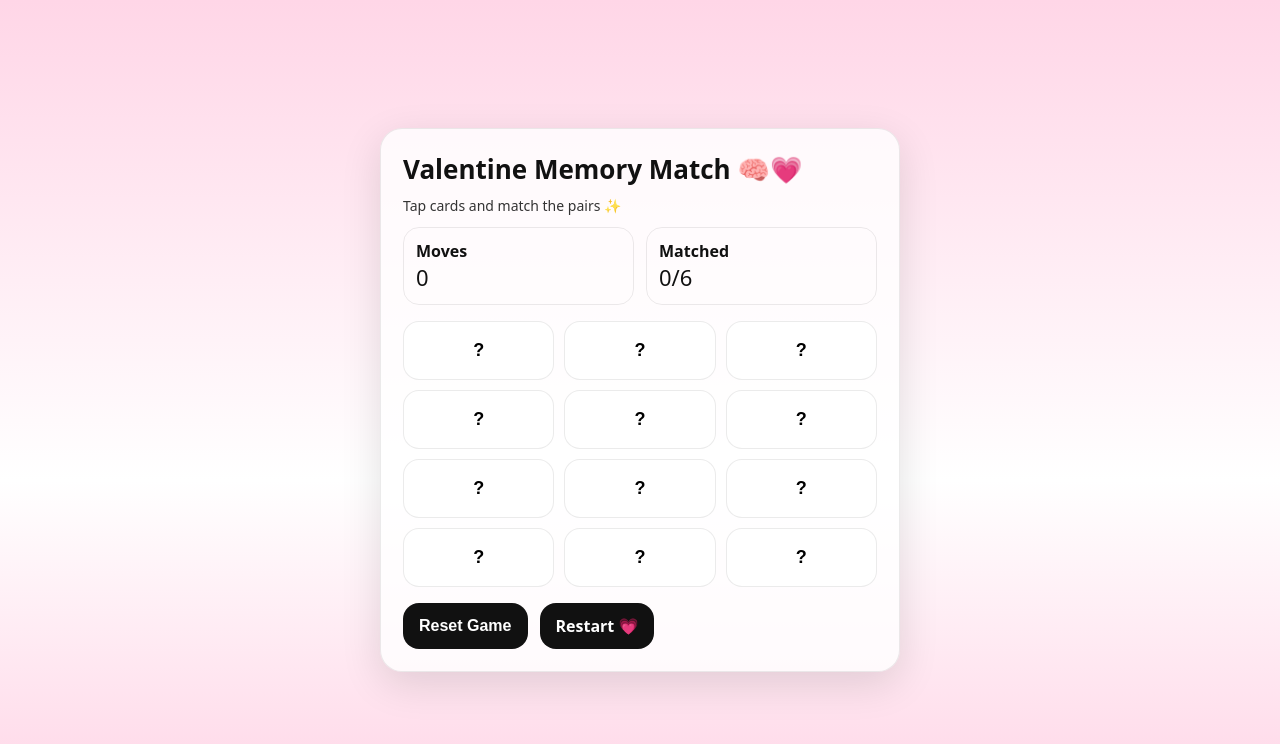
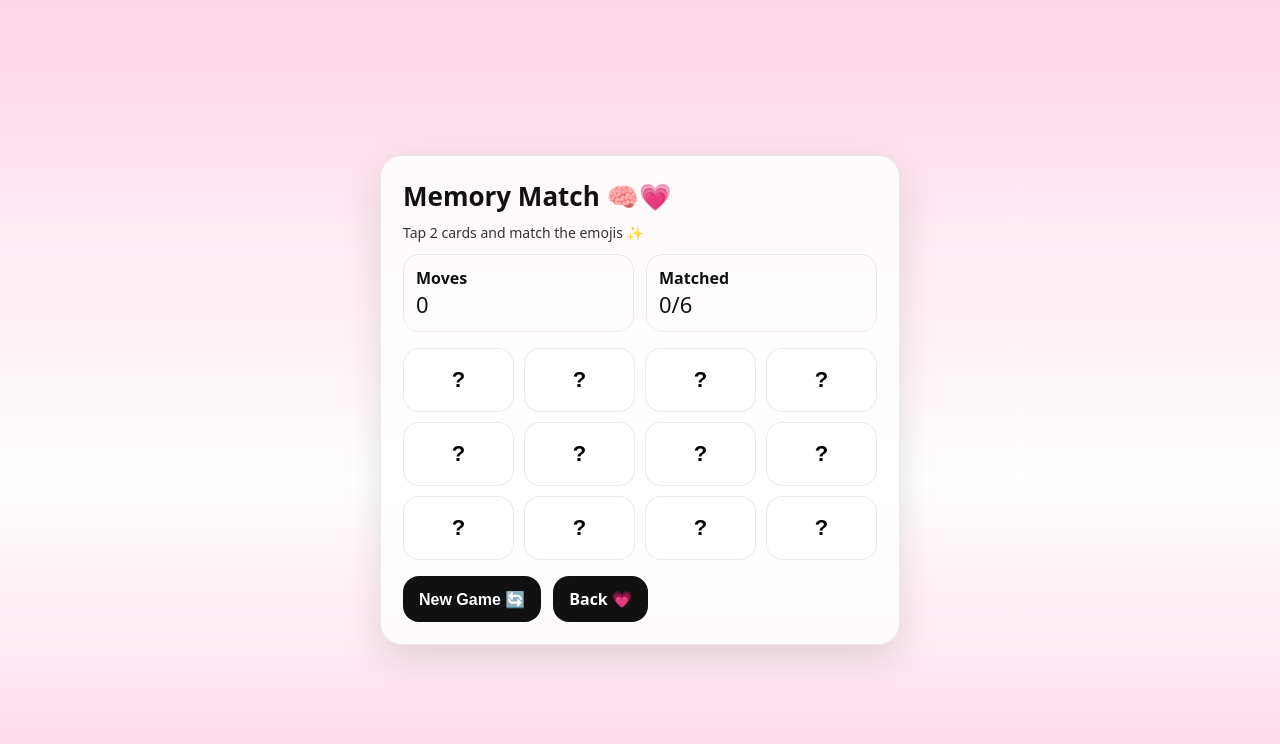
Before and after one commit to 279ryyt2kk-beep/Vaishnavi-ji-final, a Next.js app: page /games in a window 1280 px wide. Shown: the top 744 px of the page. Built offline with nearby package versions, Linux system fonts and the light colour scheme.

Commit message:
Update page.js

```diff
--- a/app/games/page.js
+++ b/app/games/page.js
@@ -1,85 +1,125 @@
 "use client";
-import { useState } from "react";
+import { useEffect, useMemo, useState } from "react";
+
+const EMOJIS = ["💗", "🌹", "🍫", "🎀", "🧸", "✨"];
+
+function shuffle(arr) {
+  const a = [...arr];
+  for (let i = a.length - 1; i > 0; i--) {
+    const j = Math.floor(Math.random() * (i + 1));
+    [a[i], a[j]] = [a[j], a[i]];
+  }
+  return a;
+}
 
 export default function GamesPage() {
+  const [deck, setDeck] = useState([]);
+  const [flipped, setFlipped] = useState([]); // indexes
+  const [matched, setMatched] = useState([]); // indexes
   const [moves, setMoves] = useState(0);
-  const [matched, setMatched] = useState(0);
 
-  const reset = () => {
+  const totalPairs = useMemo(() => EMOJIS.length, []);
+
+  const newGame = () => {
+    const cards = shuffle([...EMOJIS, ...EMOJIS]).map((emoji, idx) => ({
+      id: idx + "-" + emoji,
+      emoji
+    }));
+    setDeck(cards);
+    setFlipped([]);
+    setMatched([]);
     setMoves(0);
-    setMatched(0);
   };
 
-  const tap = () => {
+  useEffect(() => {
+    newGame();
+  }, []);
+
+  const onCardClick = (i) => {
+    if (matched.includes(i)) return;
+    if (flipped.includes(i)) return;
+    if (flipped.length === 2) return;
+
+    const next = [...flipped, i];
+    setFlipped(next);
+
+    if (next.length === 2) {
       setMoves((m) => m + 1);
-    if (matched < 6) setMatched((x) => x + 1);
+
+      const a = deck[next[0]];
+      const b = deck[next[1]];
+
+      if (a?.emoji === b?.emoji) {
+        setMatched((m) => [...m, next[0], next[1]]);
+        setTimeout(() => setFlipped([]), 450);
+      } else {
+        setTimeout(() => setFlipped([]), 650);
+      }
+    }
   };
+
+  const matchedPairs = Math.floor(matched.length / 2);
 
   return (
     <div className="wrap">
       <div className="card">
-        <h1>Valentine Memory Match 🧠💗</h1>
-        <p className="small">Tap cards and match the pairs ✨</p>
+        <h1>Memory Match 🧠💗</h1>
+        <p className="small">Tap 2 cards and match the emojis ✨</p>
 
         <div style={{ display: "flex", gap: 12, marginTop: 12 }}>
-          <div
-            style={{
-              flex: 1,
-              padding: 12,
-              borderRadius: 16,
-              border: "1px solid rgba(0,0,0,0.08)"
-            }}
-          >
+          <div style={{ flex: 1, padding: 12, borderRadius: 16, border: "1px solid rgba(0,0,0,0.08)" }}>
             <b>Moves</b>
             <div style={{ fontSize: 22 }}>{moves}</div>
           </div>
 
-          <div
-            style={{
-              flex: 1,
-              padding: 12,
-              borderRadius: 16,
-              border: "1px solid rgba(0,0,0,0.08)"
-            }}
-          >
+          <div style={{ flex: 1, padding: 12, borderRadius: 16, border: "1px solid rgba(0,0,0,0.08)" }}>
             <b>Matched</b>
-            <div style={{ fontSize: 22 }}>{matched}/6</div>
+            <div style={{ fontSize: 22 }}>
+              {matchedPairs}/{totalPairs}
+            </div>
           </div>
         </div>
 
         <div
           style={{
             display: "grid",
-            gridTemplateColumns: "repeat(3, 1fr)",
+            gridTemplateColumns: "repeat(4, 1fr)",
             gap: 10,
             marginTop: 16
           }}
         >
-          {Array.from({ length: 12 }).map((_, i) => (
+          {deck.map((card, i) => {
+            const isOpen = flipped.includes(i) || matched.includes(i);
+            return (
               <button
-              key={i}
-              onClick={tap}
+                key={card.id}
+                onClick={() => onCardClick(i)}
                 style={{
                   padding: 18,
                   borderRadius: 16,
                   border: "1px solid rgba(0,0,0,0.08)",
                   background: "white",
-                fontSize: 18
+                  fontSize: 22,
+                  minHeight: 54
                 }}
               >
-              ?
+                {isOpen ? card.emoji : "?"}
               </button>
-          ))}
+            );
+          })}
         </div>
 
         <div className="btnRow" style={{ marginTop: 16 }}>
-          <button className="no" onClick={reset}>
-            Reset Game
-          </button>
-          <a className="linkBtn" href="/">
-            Restart 💗
-          </a>
+          <button className="no" onClick={newGame}>New Game 🔄</button>
+          <a className="linkBtn" href="/">Back 💗</a>
         </div>
+
+        {matchedPairs === totalPairs && (
+          <>
+            <div className="hr" />
+            <p><b>Yayyy Vaishnavi ji! 🎉💗</b> You completed the game ✨</p>
+          </>
+        )}
       </div>
     </div>
   );
```
Lines whose indentation alone changed are shown as unchanged.
